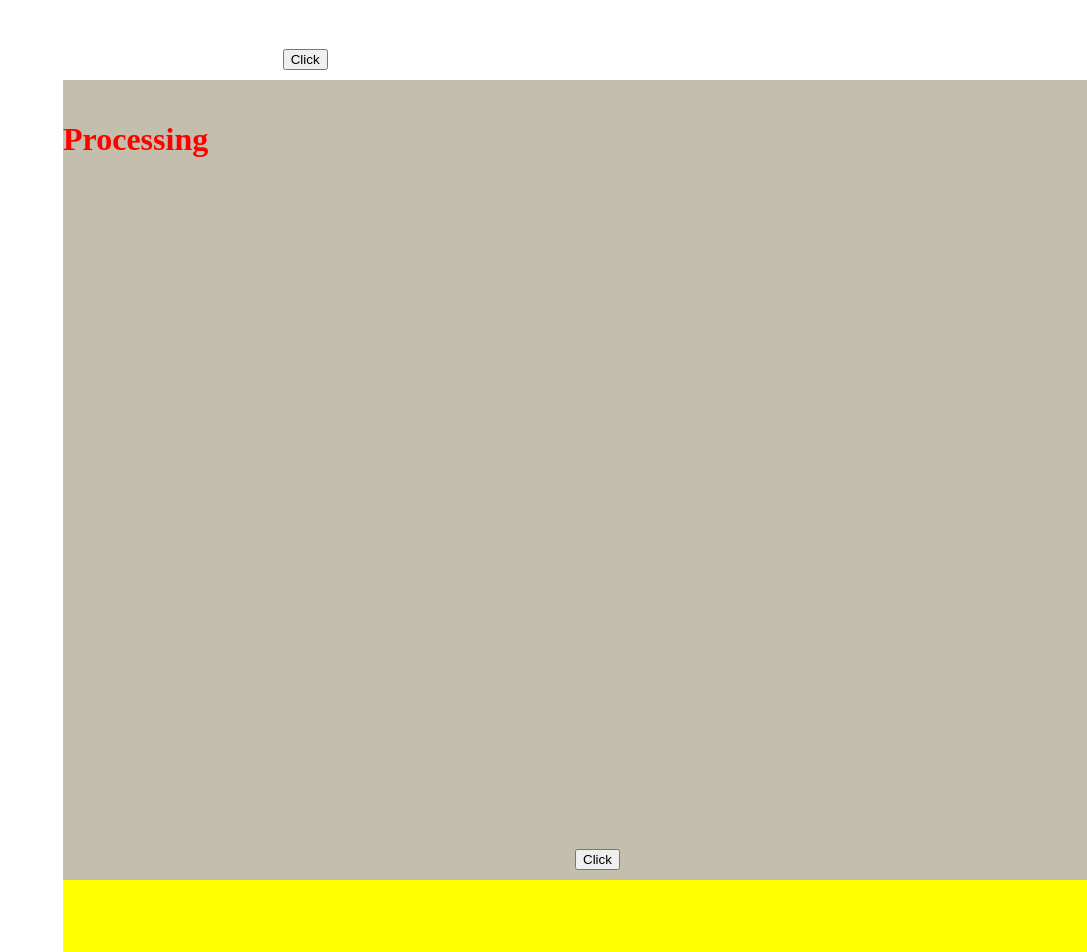
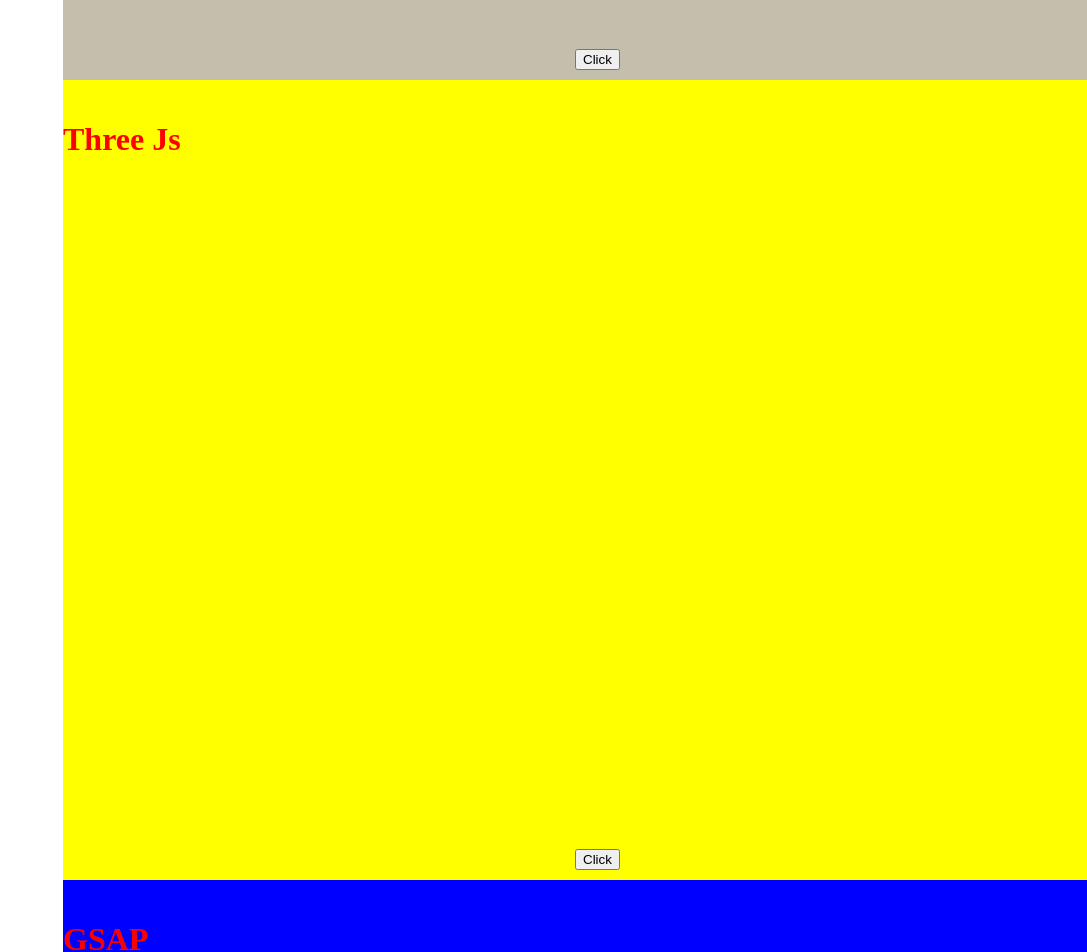
Before and after one commit to MikeTheFyke/MiFy, a Vue app in the folder client/: page / in a window 1280 px wide. Shown: the part 1520-2472 px from the top of the page, without its empty margins (193-1280 px from the left). Built offline with nearby package versions, Linux system fonts and the light colour scheme.

Commit message:
Scroller button are working

```diff
--- a/client/src/App.vue
+++ b/client/src/App.vue
@@ -1,10 +1,9 @@
 <template>
   <div id="app">
     <div id="scrollContainer">
-      <button id="scrollButton" @click="scrollTop">Click</button>
+      <button id="scrollButton" @click="scrollDown">Click</button>
     </div>
     <Header />
-    <HelloWorld />
     <Provue />
     <Threevue />
     <Greenvue />
@@ -13,7 +12,6 @@
 
 <script>
 import Header from './components/layout/Header.vue';
-import HelloWorld from './components/HelloWorld.vue';
 import Provue from './components/Provue.vue';
 import Threevue from './components/Threevue.vue';
 import Greenvue from './components/Green.vue';
@@ -22,7 +20,6 @@ export default {
   name: 'App',
   components: {
     Header,
-    HelloWorld,
     Provue,
     Threevue,
     Greenvue
@@ -33,16 +30,9 @@ export default {
     }
   },
   methods: {
-    scrollTop: function () {
-        this.intervalId = setInterval(() => {
-          if (window.pageYOffset === 0) {
-            clearInterval(this.intervalId)
-          }
-          console.log("WindowHeight = " + window.innerHeight)
-          console.log("PageOffset = " + window.pageYOffset)
+    scrollDown: function () {
           window.scroll(0, window.pageYOffset + window.innerHeight)
-        }, 20)
-      },
+      }
   }
 }
 
@@ -56,8 +46,4 @@ export default {
   left: 50%;
 }
 
-#scrollButton{
-
-}
-
 </style>
--- a/client/src/components/Green.vue
+++ b/client/src/components/Green.vue
@@ -1,5 +1,11 @@
 <template>
     <div id="Green-Container">
+
+    <h1 id="GreenTitle">GSAP</h1>
+
+    <div id="scrollContainer">
+      <button id="scrollButton" @click="scrollTop">Click</button>
+    </div>
 
     </div>
 </template>
@@ -7,18 +13,40 @@
 <script>
 export default {
   name: 'Greenvue',
+  data () {
+    return {
+      visible: false
+    }
+  },
+  methods: {
+    scrollTop: function () {
+          window.scroll(0,0)
+      }
+  }
 }
 </script>
 
 <style scoped>
 
+#scrollContainer{
+  position: absolute;
+  bottom: 10px;
+  left: 50%;
+}
+
 #Green-Container{
     Position: absolute;
-    top: 400vh;
+    top: 300vh;
     left: 20%;
     width: 80vw;
     height: 100vh;
     background-color: blue;
 }
 
+#GreenTitle{
+    Position: relative;
+    top: 20px;
+    color: red;
+}
+
 </style>
--- a/client/src/components/HelloWorld.vue
+++ b/client/src/components/HelloWorld.vue
@@ -49,11 +49,8 @@ export default {
   methods: {
     scrollTop: function () {
         this.intervalId = setInterval(() => {
-          if (window.pageYOffset === 0) {
-            clearInterval(this.intervalId)
-          }
           console.log("Window Height = " + window.innerHeight)
-          window.scroll(0,(window.innerHeight*2) )
+          window.scroll(0, (window.innerHeight*2) )
         }, 20)
       }
   }
@@ -67,11 +64,6 @@ export default {
   bottom: 10px;
   left: 50%;
 }
-
-#scrollButton{
-
-}
-
 
 .hello{
   Position: absolute;
--- a/client/src/components/Provue.vue
+++ b/client/src/components/Provue.vue
@@ -3,7 +3,7 @@
         <h1 id="ProTitle">Processing</h1>
 
     <div id="scrollContainer">
-      <button id="scrollButton" @click="scrollTop">Click</button>
+      <button id="scrollButton" @click="scrollDown">Click</button>
     </div>
 
     </div>
@@ -18,11 +18,8 @@ export default {
     }
   },
   methods: {
-    scrollTop: function () {
-        this.intervalId = setInterval(() => {
-          console.log("Window Height = " + window.innerHeight)
-          window.scroll(0,(window.innerHeight*3) )
-        }, 20)
+    scrollDown: function () {
+          window.scroll(0, (window.innerHeight * 2))
       }
   }
 }
@@ -36,13 +33,9 @@ export default {
   left: 50%;
 }
 
-#scrollButton{
-
-}
-
 #Process-Container{
     Position: absolute;
-    top: 200vh;
+    top: 100vh;
     left: 20%;
     width: 80vw;
     height: 100vh;
--- a/client/src/components/Threevue.vue
+++ b/client/src/components/Threevue.vue
@@ -1,9 +1,10 @@
 <template>
     <div id="Three-Container">
 
+    <h1 id="ThreeTitle">Three Js</h1>
 
-    <div id="scrollContainer">
-      <button id="scrollButton" @click="scrollTop">Click</button>
+    <div id="scrollContainer2">
+      <button id="scrollButton2" @click="scrollDown">Click</button>
     </div>
 
     </div>
@@ -14,18 +15,12 @@ export default {
   name: 'Threevue',
   data () {
     return {
-
+      visible: false
     }
   },
   methods: {
-    scrollTop: function () {
-        this.intervalId = setInterval(() => {
-          if (window.pageYOffset === 0) {
-            clearInterval(this.intervalId)
-          }
-          console.log("Window Height = " + window.innerHeight)
-          window.scroll(0,window.pageYOffset + (window.innerHeight*3) )
-        }, 20)
+    scrollDown: function () {
+          window.scroll(0, (window.innerHeight * 3) )
       }
   }
 }
@@ -33,23 +28,25 @@ export default {
 
 <style scoped>
 
-#scrollContainer{
+#scrollContainer2{
   position: absolute;
   bottom: 10px;
   left: 50%;
 }
 
-#scrollButton{
-
-}
-
 #Three-Container{
     Position: absolute;
-    top: 300vh;
+    top: 200vh;
     left: 20%;
     width: 80vw;
     height: 100vh;
     background-color: yellow;
 }
 
+#ThreeTitle{
+    Position: relative;
+    top: 20px;
+    color: red;
+}
+
 </style>
```
